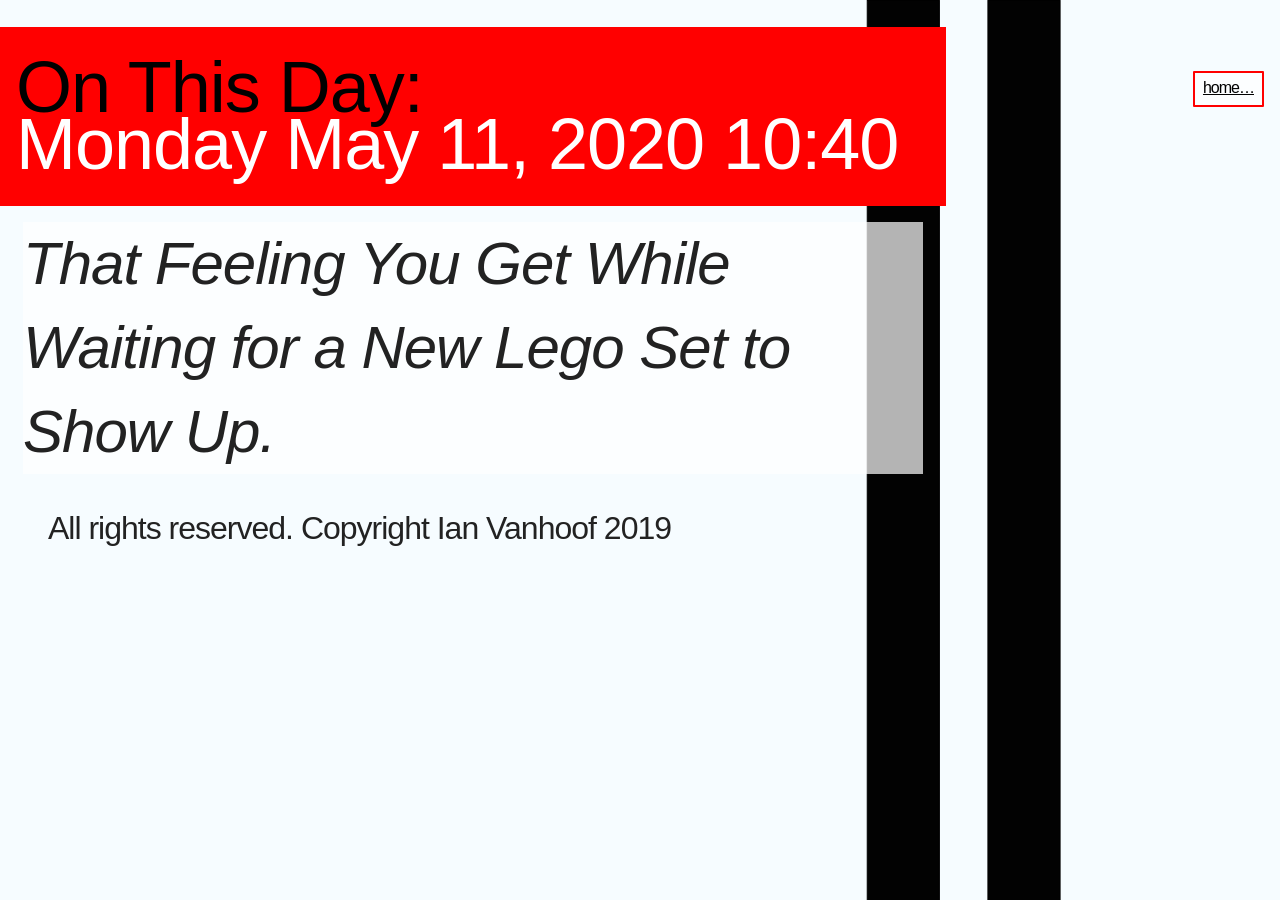
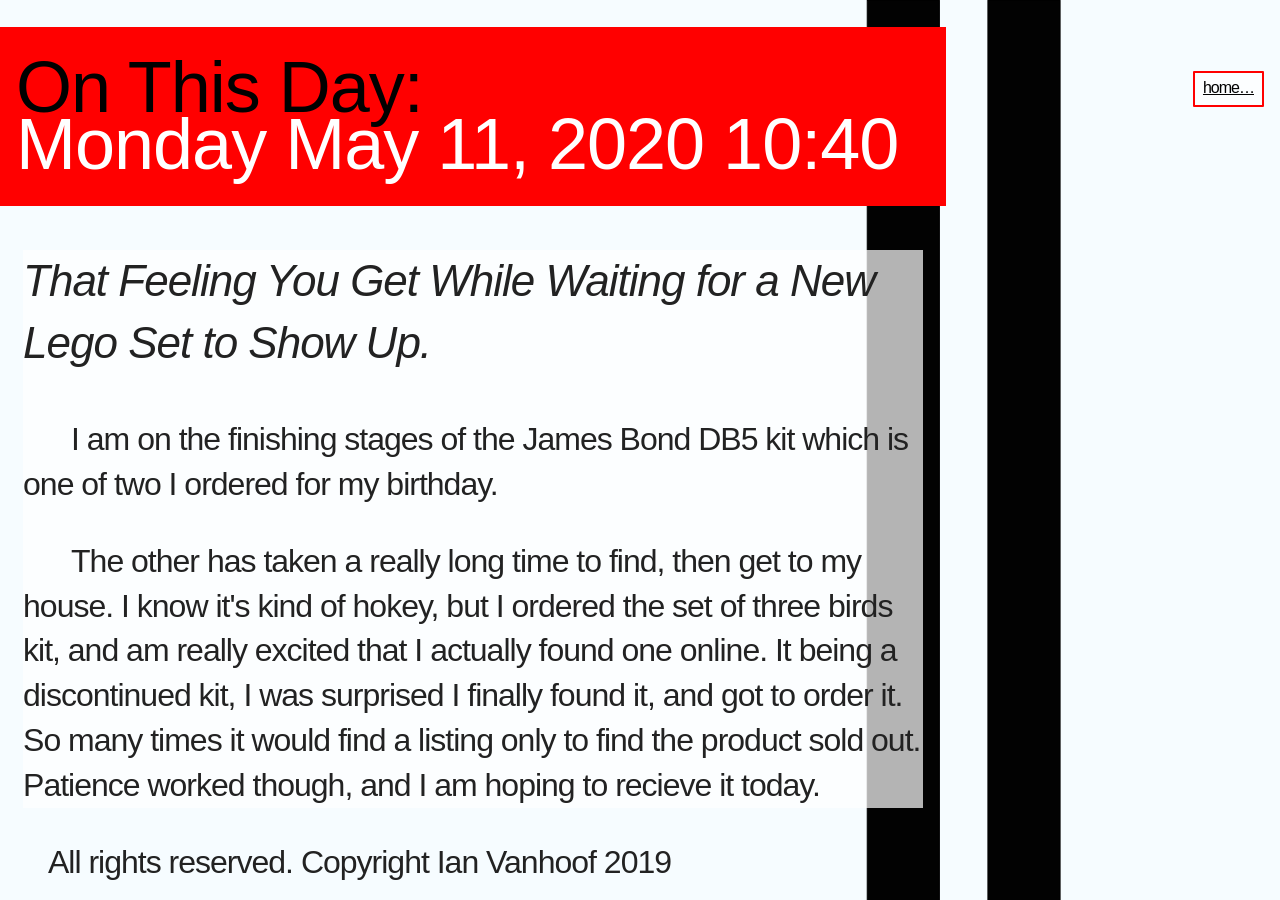
Before and after one commit to ianvanhoof/ianvanhoof.github.io, a Jekyll site: the page built from _posts/2020-05-11-that-feeling.html, in a window 1280 px wide and 900 px high. Built offline with Jekyll 4.4.1, drawn with Linux system fonts in a browser that asks for light colours; some web fonts are replaced.

Commit message:
-updating post now that I had a bit of time to write.

```diff
--- a/_posts/2020-05-11-that-feeling.html
+++ b/_posts/2020-05-11-that-feeling.html
@@ -3,6 +3,12 @@ title: That Feeling
 layout: post
 date: 2020-05-11 05:40:10 -0500
 ---
-<h2>
+<h3>
     That Feeling You Get While Waiting for a New Lego Set to Show Up.
-</h2>
+</h3>
+<p>
+    I am on the finishing stages of the James Bond DB5 kit which is one of two I ordered for my birthday.
+</p>
+<p>
+    The other has taken a really long time to find, then get to my house. I know it's kind of hokey, but I ordered the set of three birds kit, and am really excited that I actually found one online. It being a discontinued kit, I was surprised I finally found it, and got to order it. So many times it would find a listing only to find the product sold out. Patience worked though, and I am hoping to recieve it today.
+</p>
```
